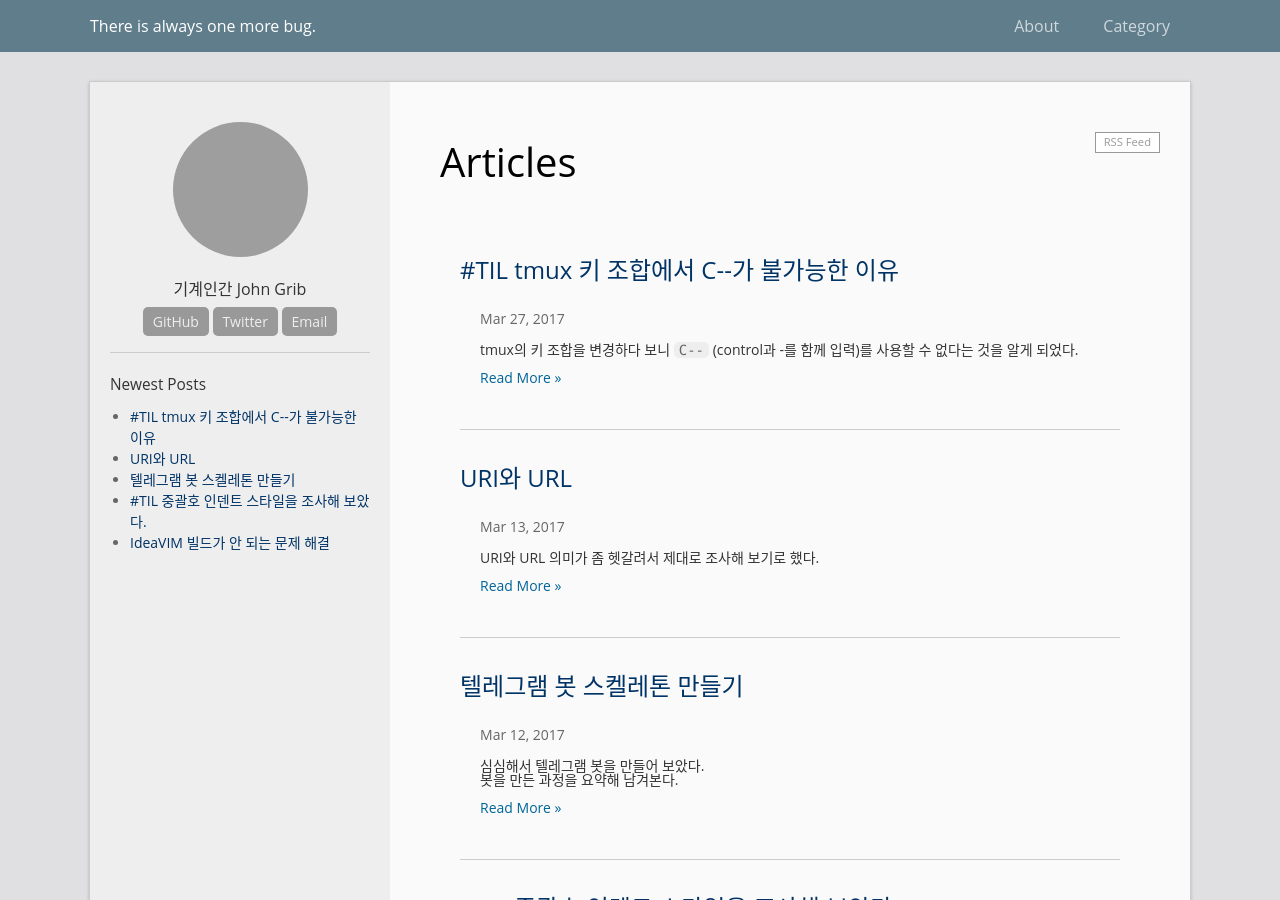
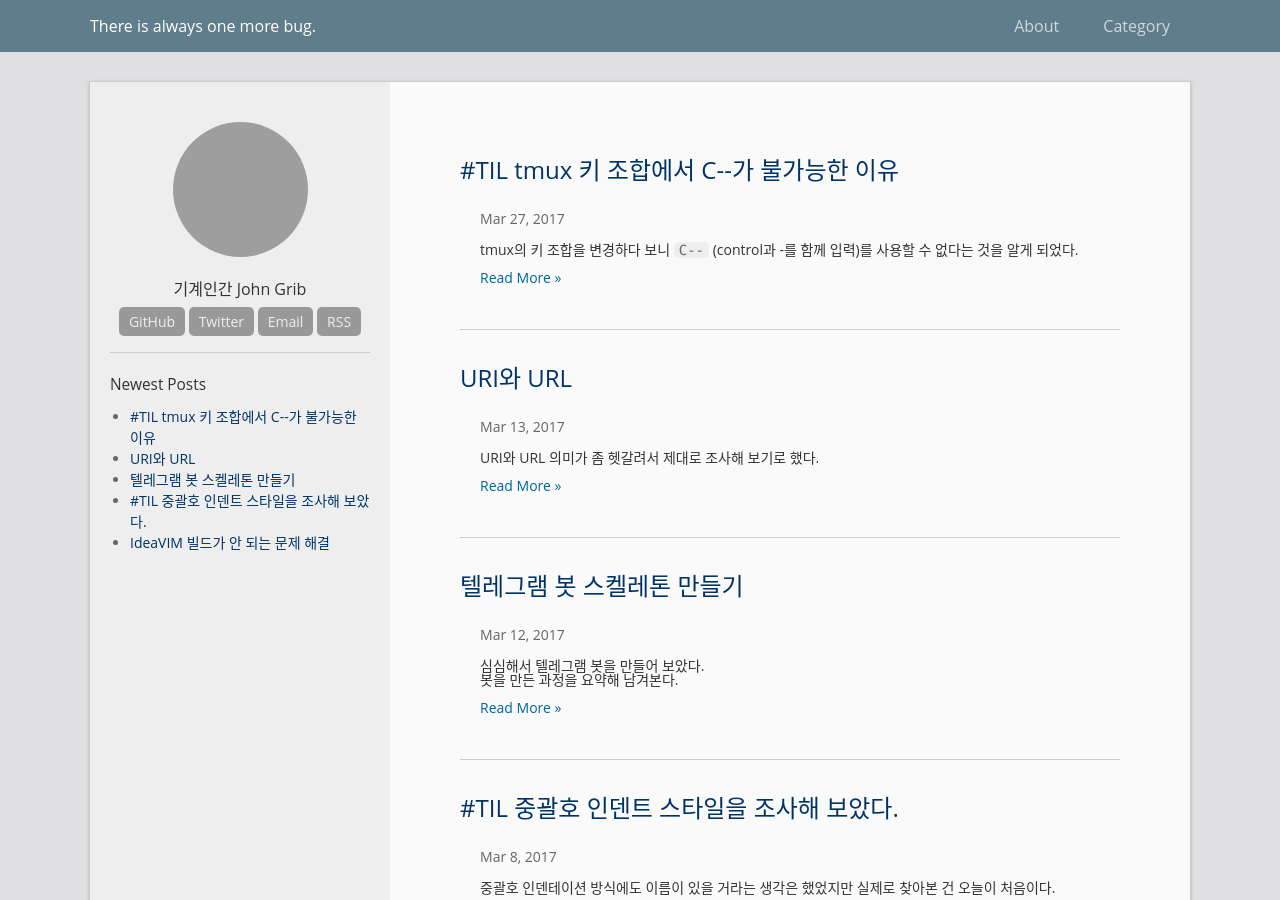
Before and after one commit to johngrib/johngrib.github.io.back, a Jekyll site: the page built from index.html, in a window 1280 px wide and 900 px high. Built offline with Jekyll 4.4.1, drawn with Linux system fonts in a browser that asks for light colours; the list of posts is cut into pages by our own code; grey boxes are pictures that could not be loaded.

Commit message:
rss feed 버튼 위치 sidebar로 이동

```diff
--- a/_includes/sidebar.html
+++ b/_includes/sidebar.html
@@ -16,6 +16,7 @@
     {% if site.email %}
     <a href="mailto:{{ site.email }}">Email</a>
     {% endif %}
+    <a href="{{ "/feed.xml" | prepend: site.baseurl }}">RSS</a>
   </p>
 </div>
 
--- a/index.html
+++ b/index.html
@@ -3,8 +3,7 @@ layout: default
 ---
 
 <div class="home">
-  <a class="rss-link" href="{{ "/feed.xml" | prepend: site.baseurl }}">RSS Feed</a>
-  <h1 class="page-heading">Articles</h1>
+  <!-- <h1 class="page-heading">Articles</h1> -->
 
   <ul class="post-list">
     {% for post in paginator.posts %}
```
